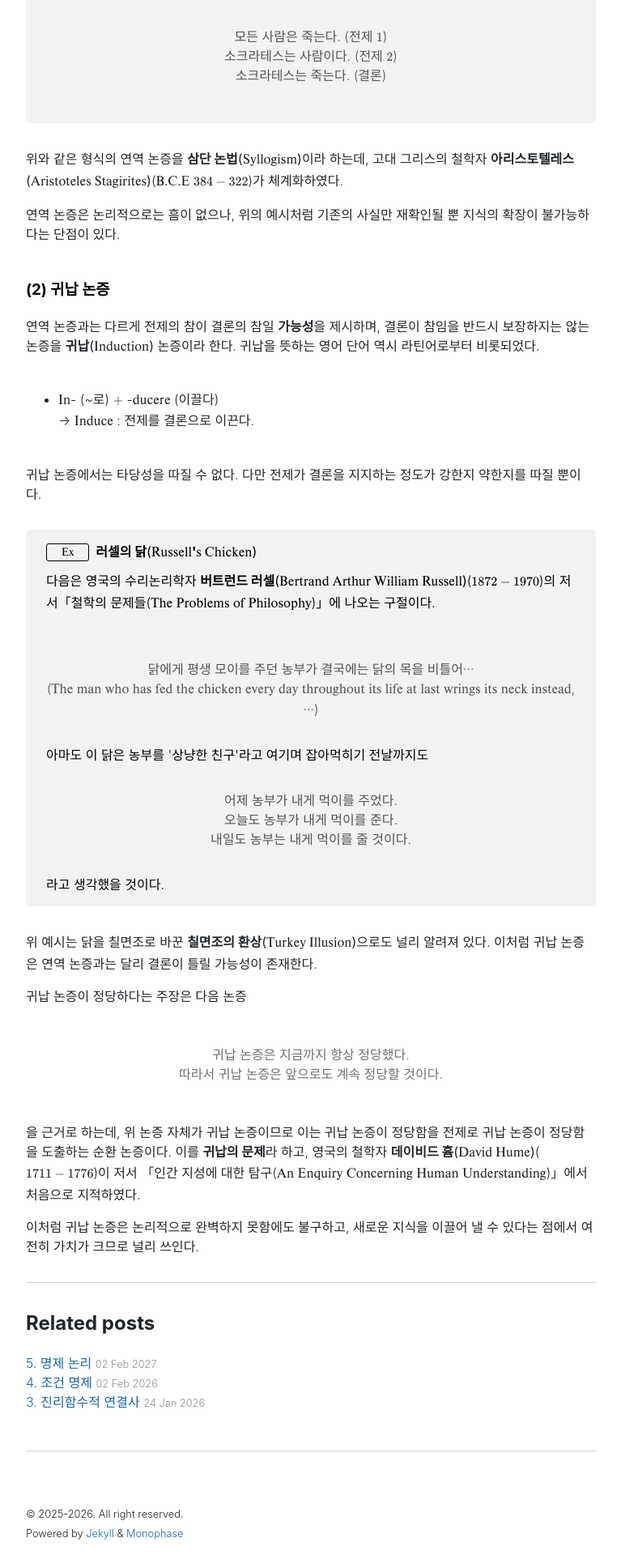
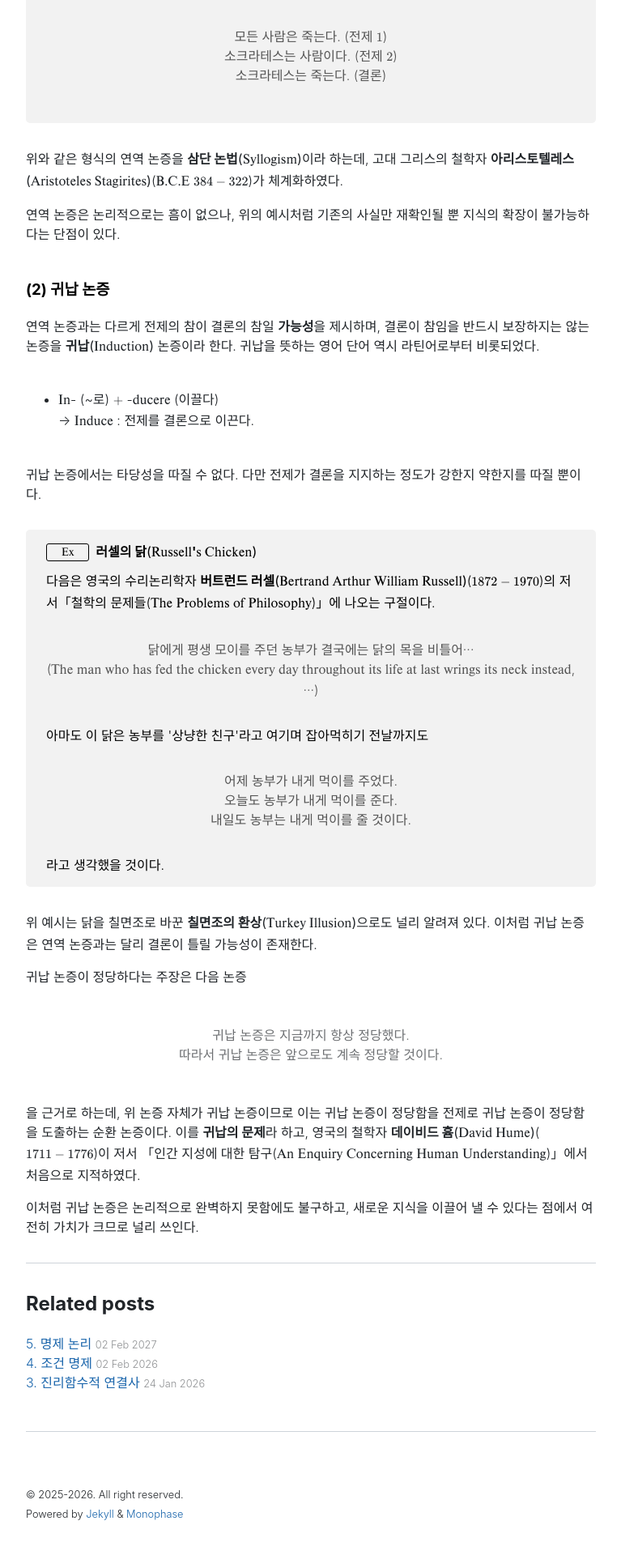
Before and after one commit to Log-zero/Log-zero.github.io, a Jekyll site: the page built from _posts/2025-12-14-논증.md, in a window 1280 px wide. Shown: the part 2961-4881 px from the top of the page at 81% size, without its empty margins (256-1023 px from the left). Built offline with Jekyll 4.4.1, drawn with Linux system fonts in a browser that asks for light colours; nearby versions of some CDN libraries; after the commit the page ends 4857 px from its top, so only the background shows below that.

Commit message:
blockquote

```diff
--- a/_posts/2025-12-14-논증.md
+++ b/_posts/2025-12-14-논증.md
@@ -172,14 +172,13 @@ published: "true"
     </span>
   </div>
   다음은 영국의 수리논리학자 <span class="term">버트런드 러셀(Bertrand Arthur William Russell)</span>($1872-1970$)의 저서「철학의 문제들(<span lang="en">The Problems of Philosophy</span>)」에 나오는 구절이다.<br>
-  <br>
 
 <blockquote class="callout">
 닭에게 평생 모이를 주던 농부가 결국에는 닭의 목을 비틀어···<br>
 (<span lang="en">The man who has fed the chicken every day throughout its life at last wrings its neck instead</span>, ···)
 </blockquote>
 
-아마도 이 닭은 농부를 '상냥한 친구'라고 여기며 잡아먹히기 전날까지도<br>
+아마도 이 닭은 농부를 '상냥한 친구'라고 여기며 잡아먹히기 전날까지도
 
 <blockquote class="callout">
 어제 농부가 내게 먹이를 주었다.<br>
```
